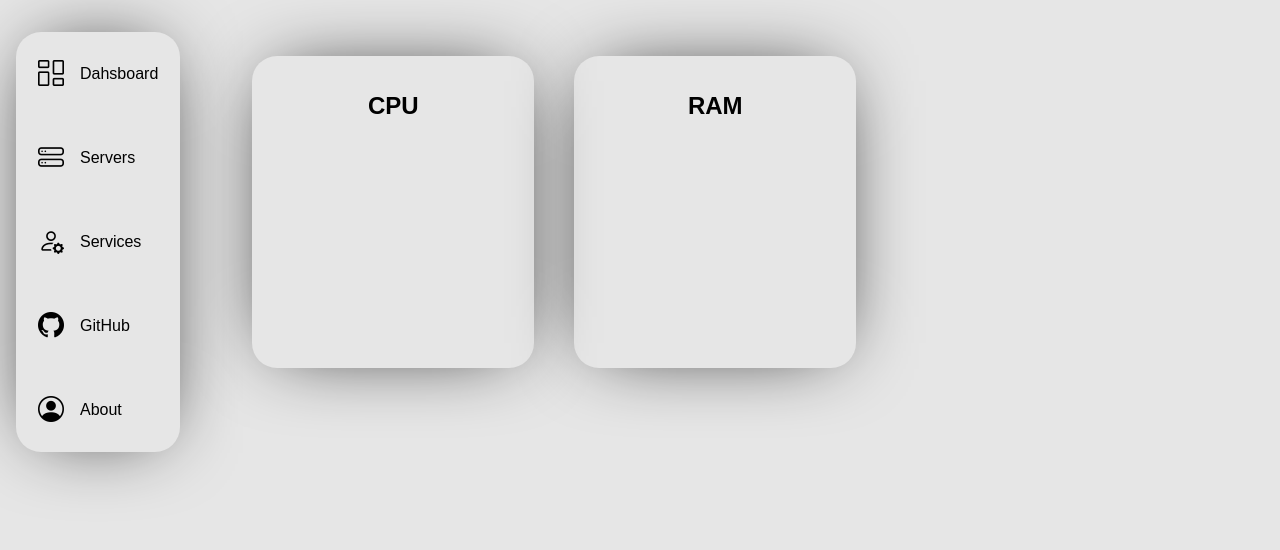
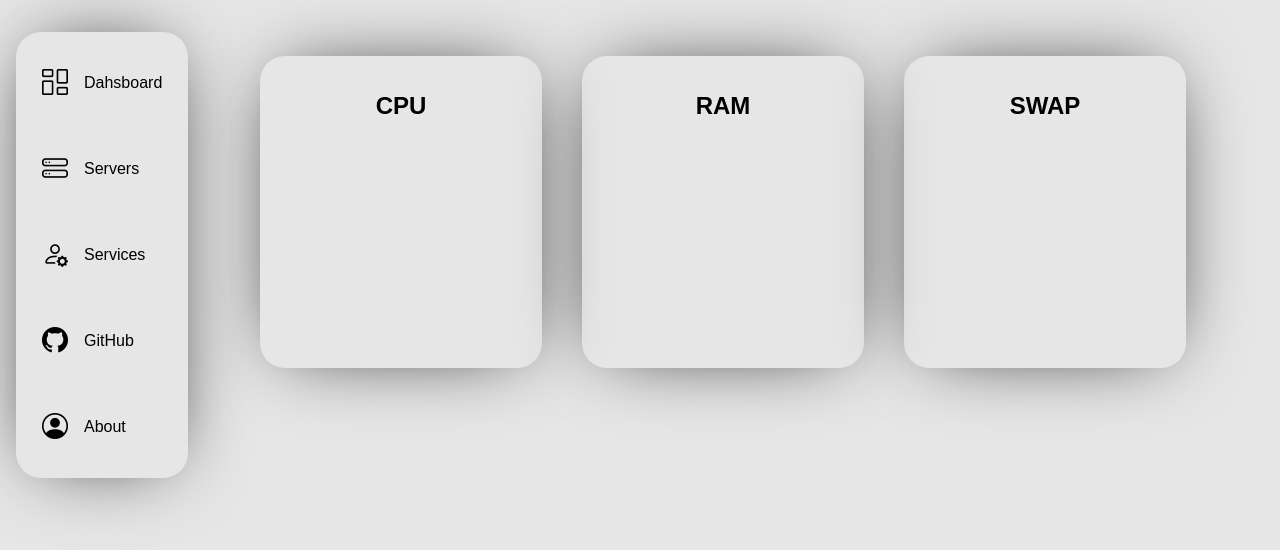
Before and after one commit to AllRedCat/AllRedCat.github.io, a React (Create React App) app in the folder Study/: page / in a window 1280 px wide. Shown: the top 550 px of the page. Built offline with nearby package versions, Linux system fonts and the light colour scheme.

Commit message:
Add: new card and style in buttons

```diff
--- a/Study/src/Main.js
+++ b/Study/src/Main.js
@@ -2,6 +2,7 @@ import React from "react";
 import './Main.css';
 import CPUview from './MainContent/CPUview.js';
 import RAMview from './MainContent/RAMview.js';
+import SWAPview from "./MainContent/SWAPview.js";
 
 function Main() {
     return (
@@ -13,6 +14,9 @@ function Main() {
                 <div className="RAM">
                     <RAMview />
                 </div>
+                <div>
+                    <SWAPview />
+                </div>
             </div>
         </div>
     );
--- /dev/null
+++ b/Study/src/MainContent/SWAPview.css
@@ -0,0 +1,7 @@
+.SWAP-view{
+    min-width: 250px;
+    min-height: 280px;
+    box-shadow: 0 0 80px -25px;
+    border-radius: 25px;
+    padding: 1rem;
+}
--- /dev/null
+++ b/Study/src/MainContent/SWAPview.js
@@ -0,0 +1,12 @@
+import React from "react";
+import './SWAPview.css';
+
+function SWAPview() {
+    return (
+        <div className="SWAP-view">
+            <h2>SWAP</h2>
+        </div>
+    );
+}
+
+export default SWAPview;
--- a/Study/src/NavBar.css
+++ b/Study/src/NavBar.css
@@ -26,10 +26,11 @@ nav{
     flex-direction: column;
     align-items: start;
     text-align: center;
-    gap: 2rem;
+    gap: 1rem;
 }
 
 button{
+    width: 140px;
     display: flex;
     align-items: center;
     gap: 1rem;
@@ -37,6 +38,11 @@ button{
     border-style: none;
     background-color: transparent;
     font-size: 16px;
+    padding: 10px;
+}
+
+button:hover{
+    background-color: rgb(156, 156, 156);
 }
 
 .bi{
```
